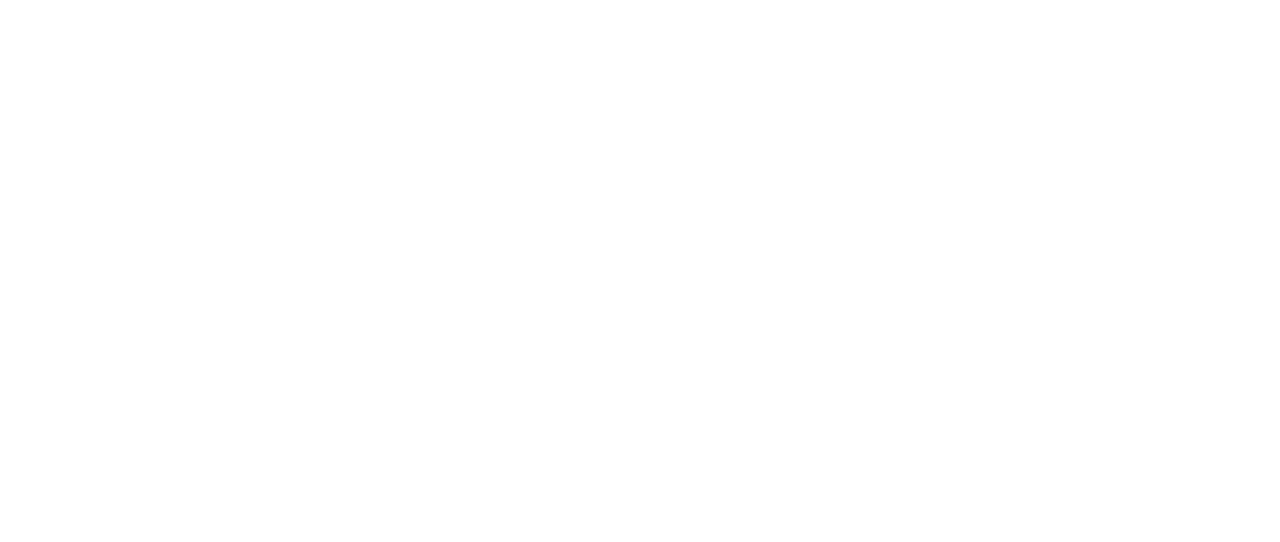
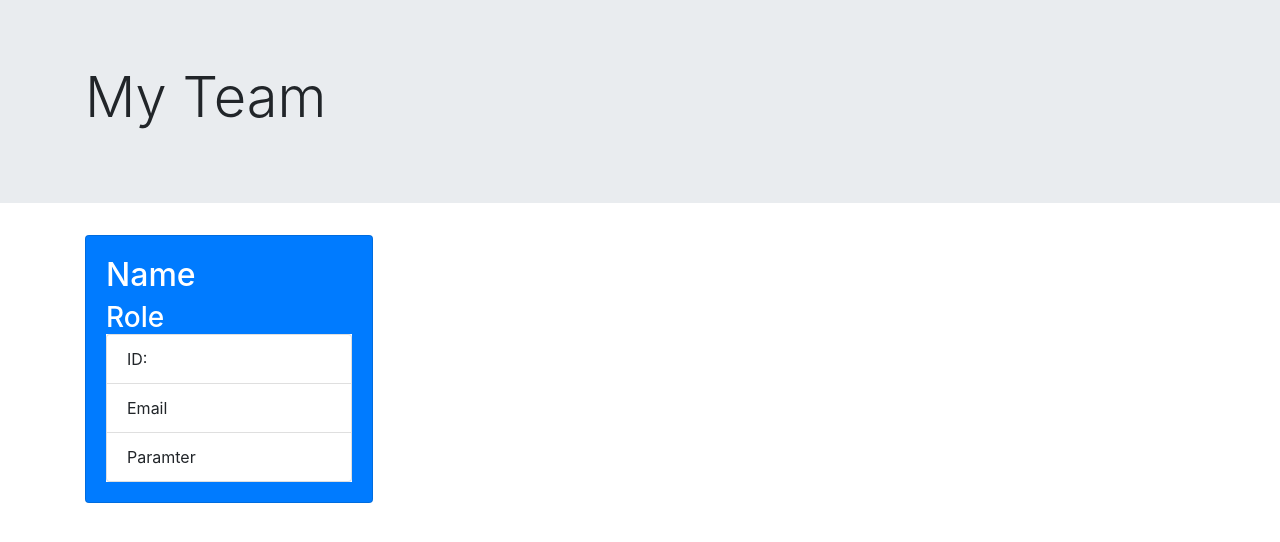
Before and after one commit to Yahplee/team-profile-generator, a website: page src/templateindex.html in a window 1280 px wide. Drawn offline with nearby package versions, Linux system fonts and the light colour scheme.

Commit message:
created card on template html

```diff
--- a/src/templateindex.html
+++ b/src/templateindex.html
@@ -13,5 +13,26 @@
 		<link rel="stylesheet" href="../dist/asset/css/style.css" />
 		<title>Team Profile Generator</title>
 	</head>
-	<body></body>
+	<body>
+		<div class="jumbotron jumbotron-fluid">
+			<div class="container">
+				<h1 class="display-4">My Team</h1>
+			</div>
+		</div>
+		<div class="container">
+			<div class="card text-white bg-primary mb-3" style="width: 18rem">
+				<div class="card-body">
+					<div>
+						<h2 class="card-title">Name</h2>
+						<h3 class="card-subtitle">Role</h3>
+					</div>
+					<ul class="d-flex flex-column list-group bg-white text-body">
+						<li class="list-group-item">ID:</li>
+						<li class="list-group-item">Email</li>
+						<li class="list-group-item">Paramter</li>
+					</ul>
+				</div>
+			</div>
+		</div>
+	</body>
 </html>
```
Also changed, not shown: index.js (+42 -9 lines).
